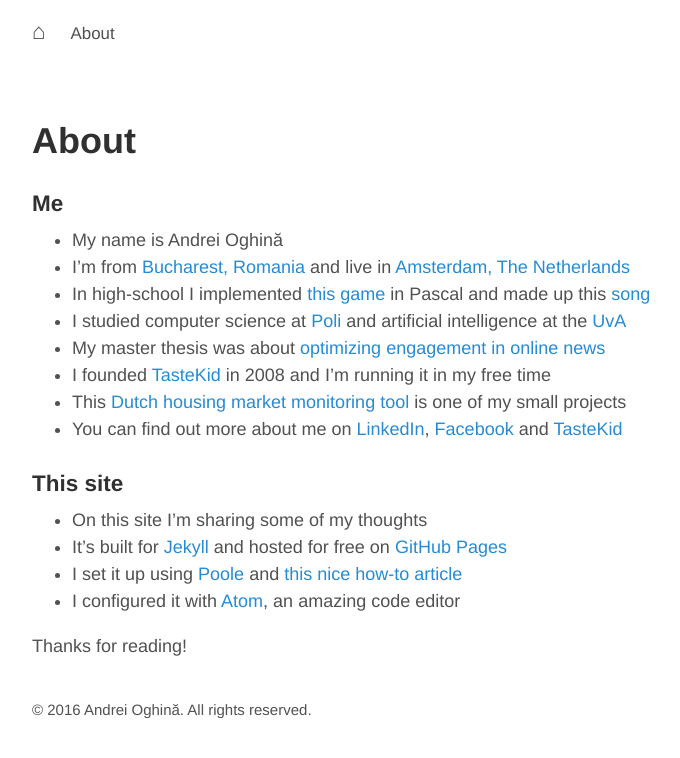
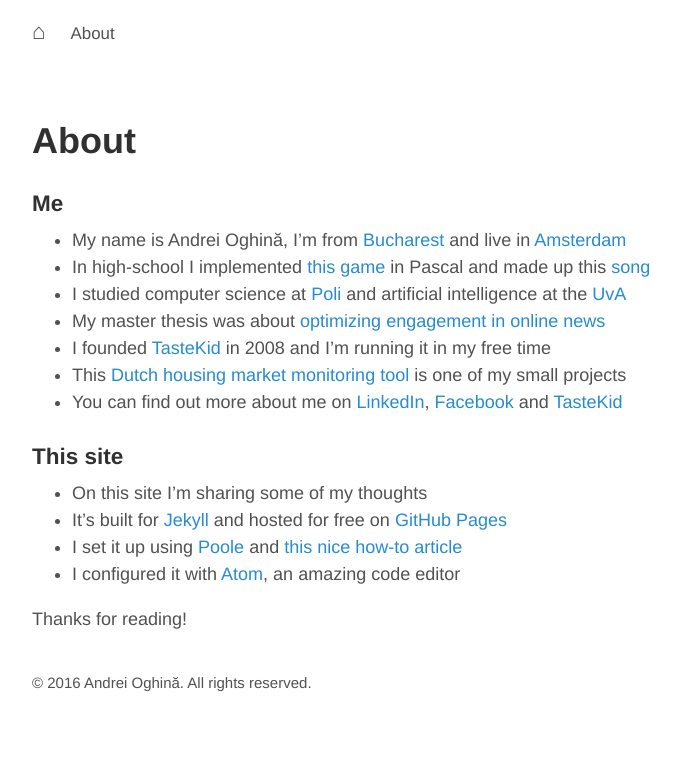
Before and after one commit to aoghina/aoghina.github.io, a Jekyll site: the page built from about.md, in a window 1280 px wide. Shown: the top 758 px of the page, without its empty margins (293-973 px from the left). Built offline with Jekyll 4.4.1, drawn with Linux system fonts in a browser that asks for light colours.

Commit message:
Small updates

```diff
--- a/about.md
+++ b/about.md
@@ -5,8 +5,7 @@
 
 ### Me
 
-* My name is Andrei Oghină
-* I'm from [Bucharest, Romania](https://www.facebook.com/BucurestiOptimist/) and live in [Amsterdam, The Netherlands](https://www.facebook.com/iamsterdam/)
+* My name is Andrei Oghină, I'm from [Bucharest](https://www.facebook.com/BucurestiOptimist/) and live in [Amsterdam](https://www.facebook.com/iamsterdam/)
 * In high-school I implemented [this game](/public/static/tank-site/) in Pascal and made up this [song](/public/static/psychedelic-solo.wav)
 * I studied computer science at [Poli](http://acs.pub.ro/en/) and artificial intelligence at the [UvA](http://gss.uva.nl/future-msc-students/information-sciences/content26/artificial-intelligence.html)
 * My master thesis was about [optimizing engagement in online news](/public/static/optimizing-engagement-in-online-news.pdf)
```
Also changed, not shown: _posts/2016-02-05-the-sexy-left-the-ugly-right.md (+1 -1 lines).
